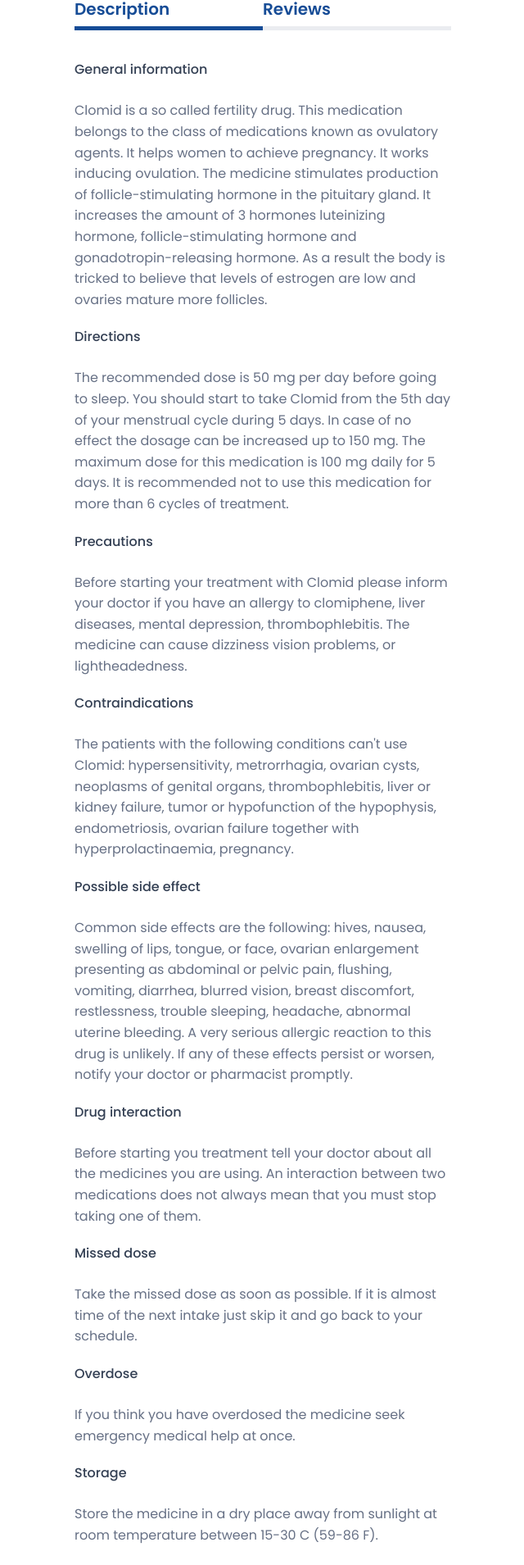
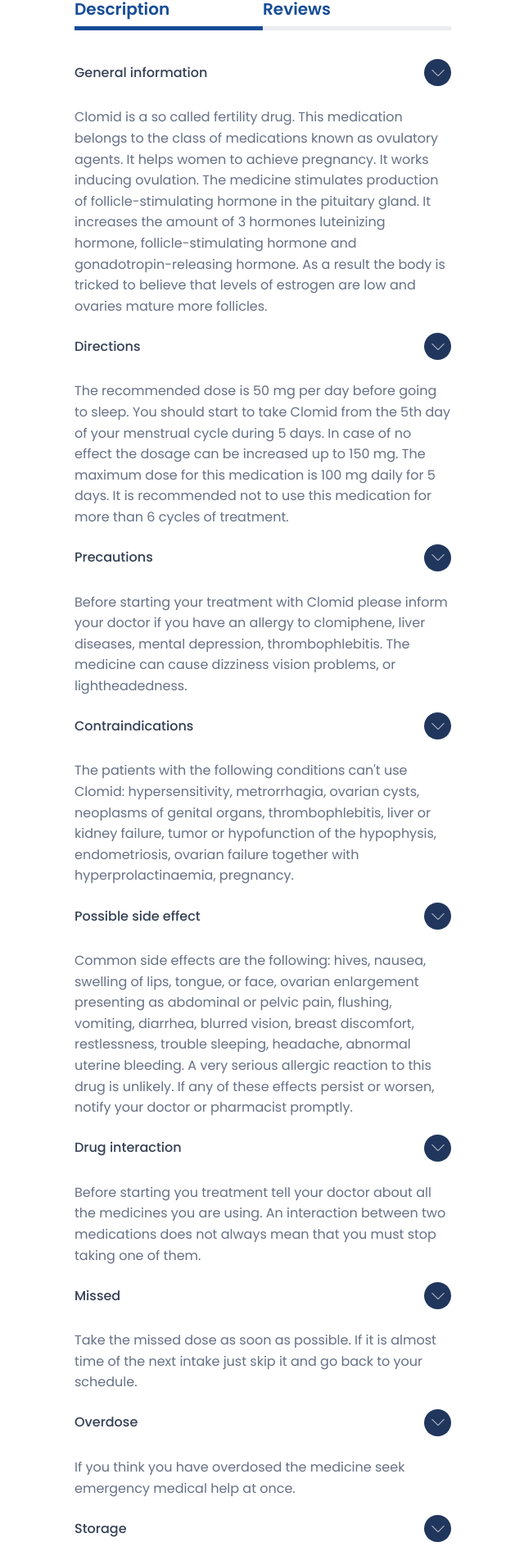
Before and after one commit to Victoriia-Ripka/drug-store2, an Angular app: page /product/1 in a window 1280 px wide. Shown: the part 2119-4028 px from the top of the page at 82% size, without its empty margins (319-959 px from the left). Built offline with nearby package versions, Linux system fonts and the light colour scheme.

Commit message:
product js

```diff
--- a/src/app/layouts/footer/footer.component.scss
+++ b/src/app/layouts/footer/footer.component.scss
@@ -23,6 +23,10 @@ footer {
         margin: 0 auto;
     }
 
+    @media screen and (min-width: 480px) {
+        width: 460px;
+    }
+
     @media screen and (min-width: 1600px) {
         flex-direction: row-reverse;
         width: 1600px;
@@ -33,7 +37,7 @@ footer {
 
 .footer__columns-cont{
     display: flex;
-    justify-content: space-between;
+    justify-content: space-around;
     align-items: flex-start;
 
     a{
@@ -47,7 +51,12 @@ footer {
         margin-bottom: 14px;
     }
 
+    @media screen and (min-width: 480px) {
+        justify-content: space-evenly;
+    }
+
     @media screen and (min-width: 1600px) {
+        justify-content: space-between;
         gap: 130px;
     }
 }
--- a/src/app/pages/product/components/product-info/product-info.component.html
+++ b/src/app/pages/product/components/product-info/product-info.component.html
@@ -12,8 +12,13 @@
 
     <div *ngIf="openedSection=='desc'" class="product__desc-cont">
         <div>
-            <button class="product__desc-title">General information</button>
-            <p class="product__desc-text">Clomid is a so called fertility drug. This medication belongs to the class of
+            <button (click)="toggleInstructionSection('General')" class="product__desc-title">
+                General information
+                <div class="product__desc-btn"> <img src="assets/img/mobile/small-arrow.png"
+                        [ngStyle]="{'transform': productInstruction[0].shown ? 'rotate(90deg)' : 'rotate(0)' }"></div>
+            </button>
+            <p class="product__desc-text" *ngIf="productInstruction[0].shown">Clomid is a so called fertility drug. This
+                medication belongs to the class of
                 medications known as ovulatory agents. It
                 helps women to achieve pregnancy. It works inducing ovulation. The medicine stimulates production of
                 follicle-stimulating hormone in the pituitary gland. It increases the amount of 3 hormones luteinizing
@@ -23,8 +28,12 @@
                 of estrogen are low and ovaries mature more follicles.</p>
         </div>
         <div>
-            <button class="product__desc-title">Directions</button>
-            <p class="product__desc-text">The recommended dose is 50 mg per day before going to sleep. You should start
+            <button (click)="toggleInstructionSection('Directions')" class="product__desc-title">
+                Directions
+                <div class="product__desc-btn"> <img src="assets/img/mobile/small-arrow.png"
+                        [ngStyle]="{'transform': productInstruction[1].shown ? 'rotate(90deg)' : 'rotate(0)' }"></div>
+            </button>
+            <p class="product__desc-text" *ngIf="productInstruction[1].shown">The recommended dose is 50 mg per day before going to sleep. You should start
                 to take Clomid from the 5th day of your
                 menstrual cycle during 5 days. In case of no effect the dosage can be increased up to 150 mg. The
                 maximum dose for this
@@ -32,23 +41,35 @@
                 cycles of treatment.</p>
         </div>
         <div>
-            <button class="product__desc-title">Precautions</button>
-            <p class="product__desc-text">Before starting your treatment with Clomid please inform your doctor if you
+            <button (click)="toggleInstructionSection('Precautions')" class="product__desc-title">
+                Precautions
+                <div class="product__desc-btn"> <img src="assets/img/mobile/small-arrow.png"
+                        [ngStyle]="{'transform': productInstruction[2].shown ? 'rotate(90deg)' : 'rotate(0)' }"></div>
+            </button>
+            <p class="product__desc-text" *ngIf="productInstruction[2].shown">Before starting your treatment with Clomid please inform your doctor if you
                 have an allergy to clomiphene, liver
                 diseases, mental depression, thrombophlebitis. The medicine can cause dizziness vision problems, or
                 lightheadedness.</p>
         </div>
         <div>
-            <button class="product__desc-title">Contraindications</button>
-            <p class="product__desc-text">The patients with the following conditions can't use Clomid: hypersensitivity,
+            <button (click)="toggleInstructionSection('Contraindications')" class="product__desc-title">
+                Contraindications
+                <div class="product__desc-btn"> <img src="assets/img/mobile/small-arrow.png"
+                        [ngStyle]="{'transform': productInstruction[3].shown ? 'rotate(90deg)' : 'rotate(0)' }"></div>
+            </button>
+            <p class="product__desc-text" *ngIf="productInstruction[3].shown">The patients with the following conditions can't use Clomid: hypersensitivity,
                 metrorrhagia, ovarian cysts, neoplasms of
                 genital organs, thrombophlebitis, liver or kidney failure, tumor or hypofunction of the hypophysis,
                 endometriosis,
                 ovarian failure together with hyperprolactinaemia, pregnancy.</p>
         </div>
         <div>
-            <button class="product__desc-title">Possible side effect</button>
-            <p class="product__desc-text">Common side effects are the following: hives, nausea, swelling of lips,
+            <button (click)="toggleInstructionSection('Side-effect')" class="product__desc-title">
+                Possible side effect
+                <div class="product__desc-btn"> <img src="assets/img/mobile/small-arrow.png"
+                        [ngStyle]="{'transform': productInstruction[4].shown ? 'rotate(90deg)' : 'rotate(0)' }"></div>
+            </button>
+            <p class="product__desc-text" *ngIf="productInstruction[4].shown">Common side effects are the following: hives, nausea, swelling of lips,
                 tongue, or face, ovarian enlargement presenting
                 as abdominal or pelvic pain, flushing, vomiting, diarrhea, blurred vision, breast discomfort,
                 restlessness, trouble
@@ -57,30 +78,50 @@
                 these effects persist or worsen, notify your doctor or pharmacist promptly.</p>
         </div>
         <div>
-            <button class="product__desc-title">Drug interaction</button>
-            <p class="product__desc-text">Before starting you treatment tell your doctor about all the medicines you are
+            <button (click)="toggleInstructionSection('Interaction')" class="product__desc-title">
+                Drug interaction
+                <div class="product__desc-btn"> <img src="assets/img/mobile/small-arrow.png"
+                        [ngStyle]="{'transform': productInstruction[5].shown ? 'rotate(90deg)' : 'rotate(0)' }"></div>
+            </button>
+            <p class="product__desc-text" *ngIf="productInstruction[5].shown">Before starting you treatment tell your doctor about all the medicines you are
                 using. An interaction between two
                 medications does not always mean that you must stop taking one of them.</p>
         </div>
         <div>
-            <button class="product__desc-title">Missed dose</button>
-            <p class="product__desc-text">Take the missed dose as soon as possible. If it is almost time of the next
+            <button (click)="toggleInstructionSection('Missed')" class="product__desc-title">
+                Missed
+                <div class="product__desc-btn"> <img src="assets/img/mobile/small-arrow.png"
+                        [ngStyle]="{'transform': productInstruction[6].shown ? 'rotate(90deg)' : 'rotate(0)' }"></div>
+            </button>
+            <p class="product__desc-text" *ngIf="productInstruction[6].shown">Take the missed dose as soon as possible. If it is almost time of the next
                 intake just skip it and go back to your
                 schedule.</p>
         </div>
         <div>
-            <button class="product__desc-title">Overdose</button>
-            <p class="product__desc-text">If you think you have overdosed the medicine seek emergency medical help at
+            <button (click)="toggleInstructionSection('Overdose')" class="product__desc-title">
+                Overdose
+                <div class="product__desc-btn"> <img src="assets/img/mobile/small-arrow.png"
+                        [ngStyle]="{'transform': productInstruction[7].shown ? 'rotate(90deg)' : 'rotate(0)' }"></div>
+            </button>
+            <p class="product__desc-text" *ngIf="productInstruction[7].shown">If you think you have overdosed the medicine seek emergency medical help at
                 once.</p>
         </div>
         <div>
-            <button class="product__desc-title">Storage</button>
-            <p class="product__desc-text">Store the medicine in a dry place away from sunlight at room temperature
+            <button (click)="toggleInstructionSection('Storage')" class="product__desc-title">
+                Storage
+                <div class="product__desc-btn"> <img src="assets/img/mobile/small-arrow.png"
+                        [ngStyle]="{'transform': productInstruction[8].shown ? 'rotate(90deg)' : 'rotate(0)' }"></div>
+            </button>
+            <p class="product__desc-text" *ngIf="productInstruction[8].shown">Store the medicine in a dry place away from sunlight at room temperature
                 between 15-30 C (59-86 F).</p>
         </div>
         <div>
-            <button class="product__desc-title">Note</button>
-            <p class="product__desc-text">The information presented at the site has a general character. Note please
+            <button (click)="toggleInstructionSection('Note')" class="product__desc-title">
+                Note
+                <div class="product__desc-btn"> <img src="assets/img/mobile/small-arrow.png"
+                        [ngStyle]="{'transform': productInstruction[9].shown ? 'rotate(90deg)' : 'rotate(0)' }"></div>
+            </button>
+            <p class="product__desc-text" *ngIf="productInstruction[9].shown">The information presented at the site has a general character. Note please
                 this information cannot be used for
                 self-treatment and self diagnosis. You should consult with your doctor or health care adviser regarding
                 any specific
--- a/src/app/pages/product/components/product-info/product-info.component.scss
+++ b/src/app/pages/product/components/product-info/product-info.component.scss
@@ -54,15 +54,38 @@ section{
     font-family: Poppins;
     font-size: 16px;
     font-weight: 500;
-    margin-bottom: 25px;
     text-align: left;
+
+    width: 100%;
+
+    display: flex;
+    align-items: center;
+    justify-content: space-between;
 
     border: none;
     background-color: transparent;
     padding: 0;
 }
 
+.product__desc-btn{
+    width: 33px;
+    height: 33px;
+    border: none;
+    border-radius: 50%;
+    background-color: #21365D;
+
+    display: flex;
+    align-items: center;
+    justify-content: center;
+
+    img{
+        width: 18px;
+        height: auto;
+    }
+}
+
 .product__desc-text{
+    margin-top: 25px;
     color: #667085;
     font-family: Poppins;
     font-size: 16px;
--- a/src/app/pages/product/components/product-info/product-info.component.ts
+++ b/src/app/pages/product/components/product-info/product-info.component.ts
@@ -16,10 +16,22 @@ export class ProductInfoComponent {
   @Input()
   product: any
 
+  productInstruction: any = productInstruction
   openedSection: "desc" | "reviews" = "desc"
 
   changeOpenedSection(section: "desc" | "reviews") {
     this.openedSection = section
+  }
+
+  toggleInstructionSection(title: string) {
+    const section = this.productInstruction.find((section: { title: string; shown: boolean }) => {
+      return section.title === title;
+    });
+
+    if (section) {
+      section.shown = !section.shown;
+      console.log('click');
+    }
   }
 
   reviewForm = new FormGroup({
@@ -40,3 +52,46 @@ export class ProductInfoComponent {
     this.reviewForm.reset()
   }
 }
+
+const productInstruction: any = [
+  {
+    title: 'General',
+    shown: true
+  },
+  {
+    title: 'Directions',
+    shown: true
+  },
+  {
+    title: 'Precautions',
+    shown: true
+  },
+  {
+    title: 'Contraindications',
+    shown: true
+  },
+  {
+    title: 'Side-effect',
+    shown: true
+  },
+  {
+    title: 'Interaction',
+    shown: true
+  },
+  {
+    title: 'Missed',
+    shown: true
+  },
+  {
+    title: 'Overdose',
+    shown: true
+  },
+  {
+    title: 'Storage',
+    shown: true
+  },
+  {
+    title: 'Note',
+    shown: true
+  },
+]
```
Also changed, not shown: src/assets/img/mobile/small-arrow.png (added).
